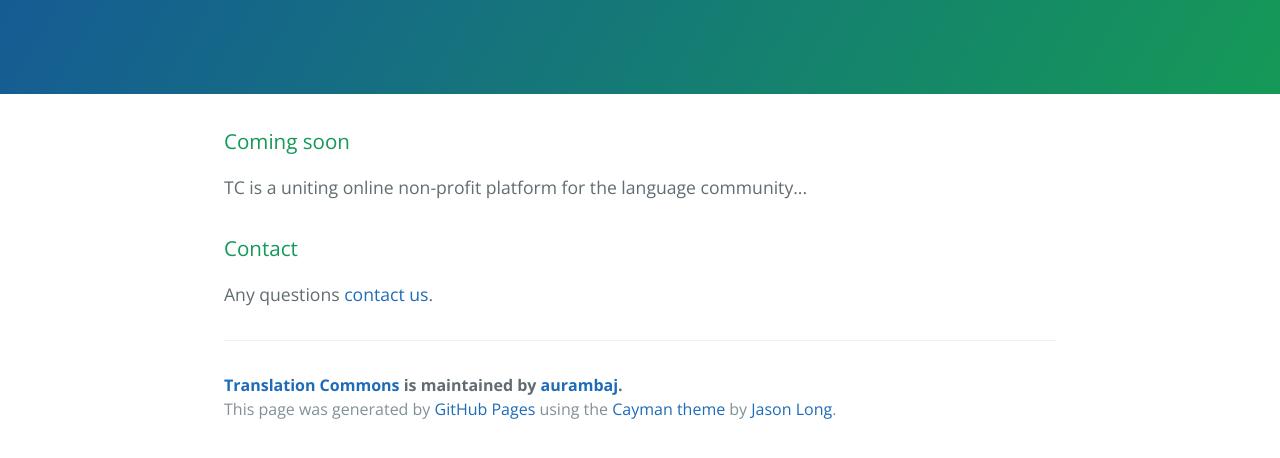
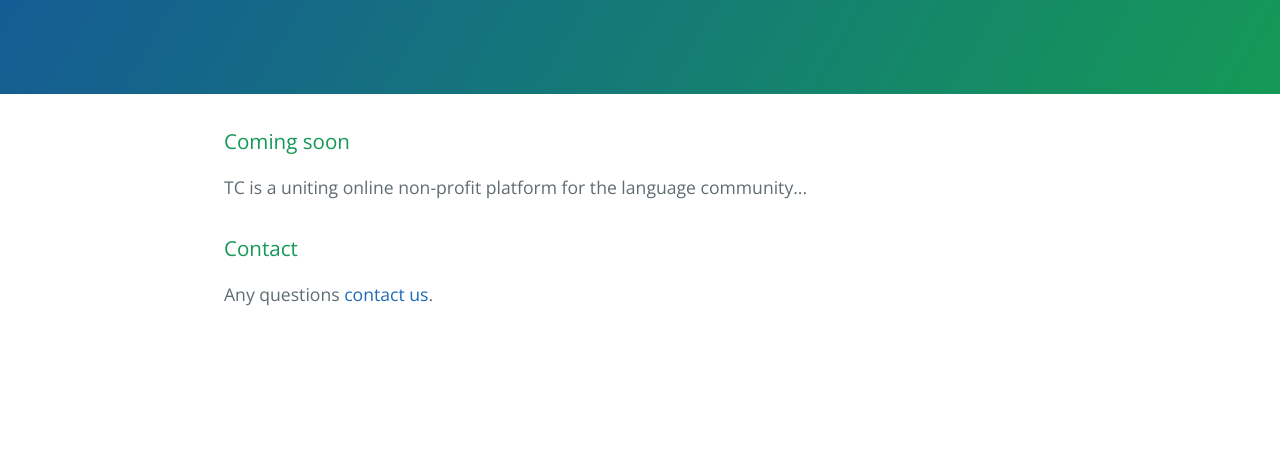
Before and after one commit to aurambaj/tc-landingpage, a plain HTML site: page index.html in a window 1280 px wide. Shown: the part 176-634 px from the top of the page. Drawn offline with nearby package versions, Linux system fonts and the light colour scheme.

Commit message:
Update index.html

```diff
--- a/index.html
+++ b/index.html
@@ -26,14 +26,7 @@
 
 <p>Any questions <a href="xyz@translationcommons.org">contact us</a>.</p>
 
-      <footer class="site-footer">
-        <span class="site-footer-owner"><a href="https://github.com/aurambaj/testpages">Translation Commons</a> is maintained by <a href="https://github.com/aurambaj">aurambaj</a>.</span>
-
-        <span class="site-footer-credits">This page was generated by <a href="https://pages.github.com">GitHub Pages</a> using the <a href="https://github.com/jasonlong/cayman-theme">Cayman theme</a> by <a href="https://twitter.com/jasonlong">Jason Long</a>.</span>
-      </footer>
-
     </section>
-
 
   </body>
 </html>
```
